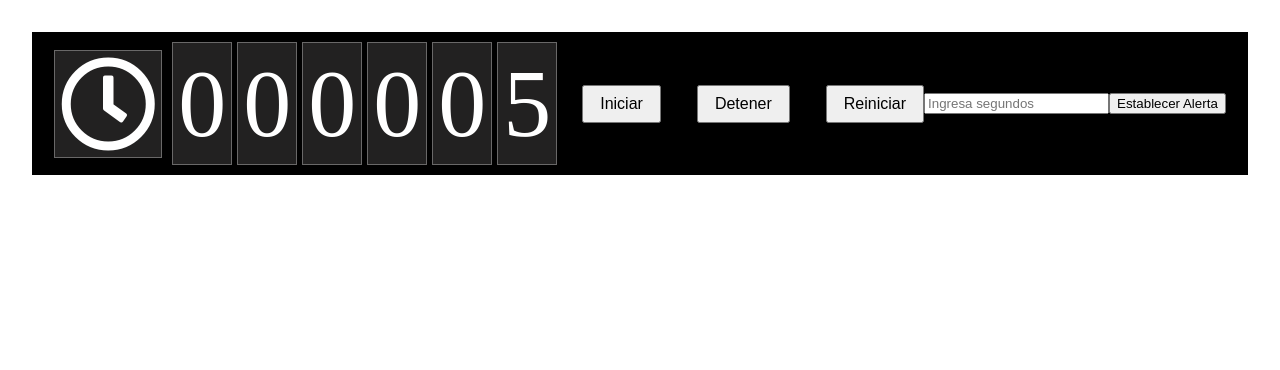
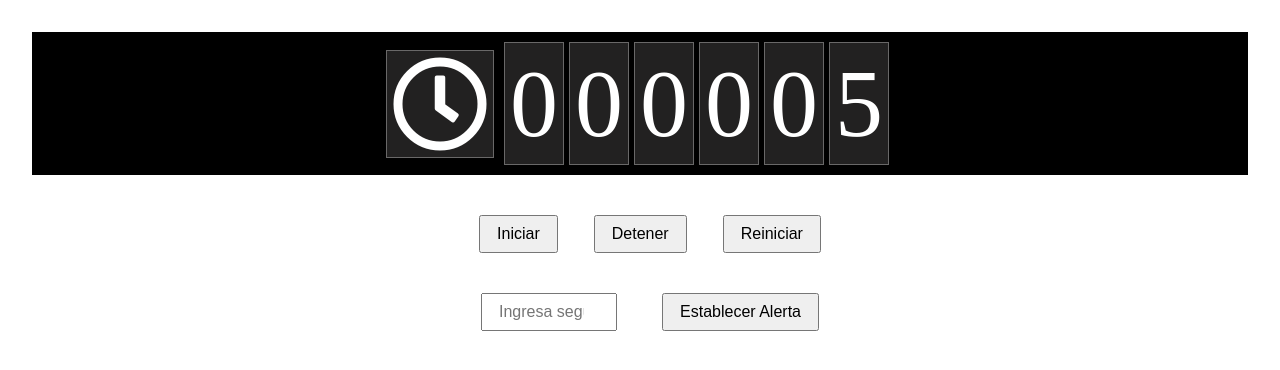
Before and after one commit to CamilaF1985/simple-counter, a React (Vite) app in the folder simple-counter/: page / in a window 1280 px wide. Shown: the top 370 px of the page. Built offline with nearby package versions, Linux system fonts and the light colour scheme.

Commit message:
ajustes estéticos

```diff
--- a/simple-counter/src/SecondsCounter.jsx
+++ b/simple-counter/src/SecondsCounter.jsx
@@ -96,6 +96,7 @@ function SecondsCounter() {
   const secondsString = formatDigits(segundos);
 
   return (
+    <div className="contador-container">
       <div className="contador">
         <div className="reloj">
           <i className="far fa-clock"></i>
@@ -107,12 +108,13 @@ function SecondsCounter() {
             </div>
           ))}
         </div>
+      </div>
+      <div className="botones-container">
         <div className="botones">
           <StartButton onStart={handleStart} />
           <StopButton onStop={handleStop} />
           <ResetButton onReset={handleReset} />
         </div>
-      {/* Agrega el input */}
         <div className="input-container">
           <input
             type="number"
@@ -122,7 +124,7 @@ function SecondsCounter() {
           />
           <button onClick={handleSetAlert}>Establecer Alerta</button>
         </div>
-      {/* Agrega el componente Alert */}
+      </div>
       <Alert showAlert={showAlert} onClose={handleCloseAlert} />
     </div>
   );
--- a/simple-counter/src/index.css
+++ b/simple-counter/src/index.css
@@ -6,10 +6,17 @@ body {
 .contador {
   display: flex;
   align-items: center;
-  justify-content: center; /* Centra el contenido horizontal y verticalmente */
+  justify-content: center;
   background-color: black;
   color: white;
   padding: 10px;
+}
+
+.contador-container {
+  flex-direction: column;
+  align-items: center;
+  justify-content: center;
+  height: 100vh;
 }
 
 .reloj {
@@ -37,12 +44,26 @@ body {
 
 .botones {
   display: flex;
-  gap: 16px; /* Espacio entre los botones */
+  gap: 16px;
+  margin-bottom: 40px;
 }
 
-/* Opcional: Aumentar tamaño de los botones */
-.botones button {
+.botones-container {
+  display: flex;
+  flex-direction: column;
+  align-items: center;
+  margin-top: 40px;
+}
+
+.botones button,
+.input-container button,
+.input-container input {
   font-size: 16px;
   padding: 8px 16px;
   margin-left: 20px;
 }
+
+.input-container input {
+  width: 100px;
+  margin-right: 25px;
+}
```
Lines whose indentation alone changed are shown as unchanged.
